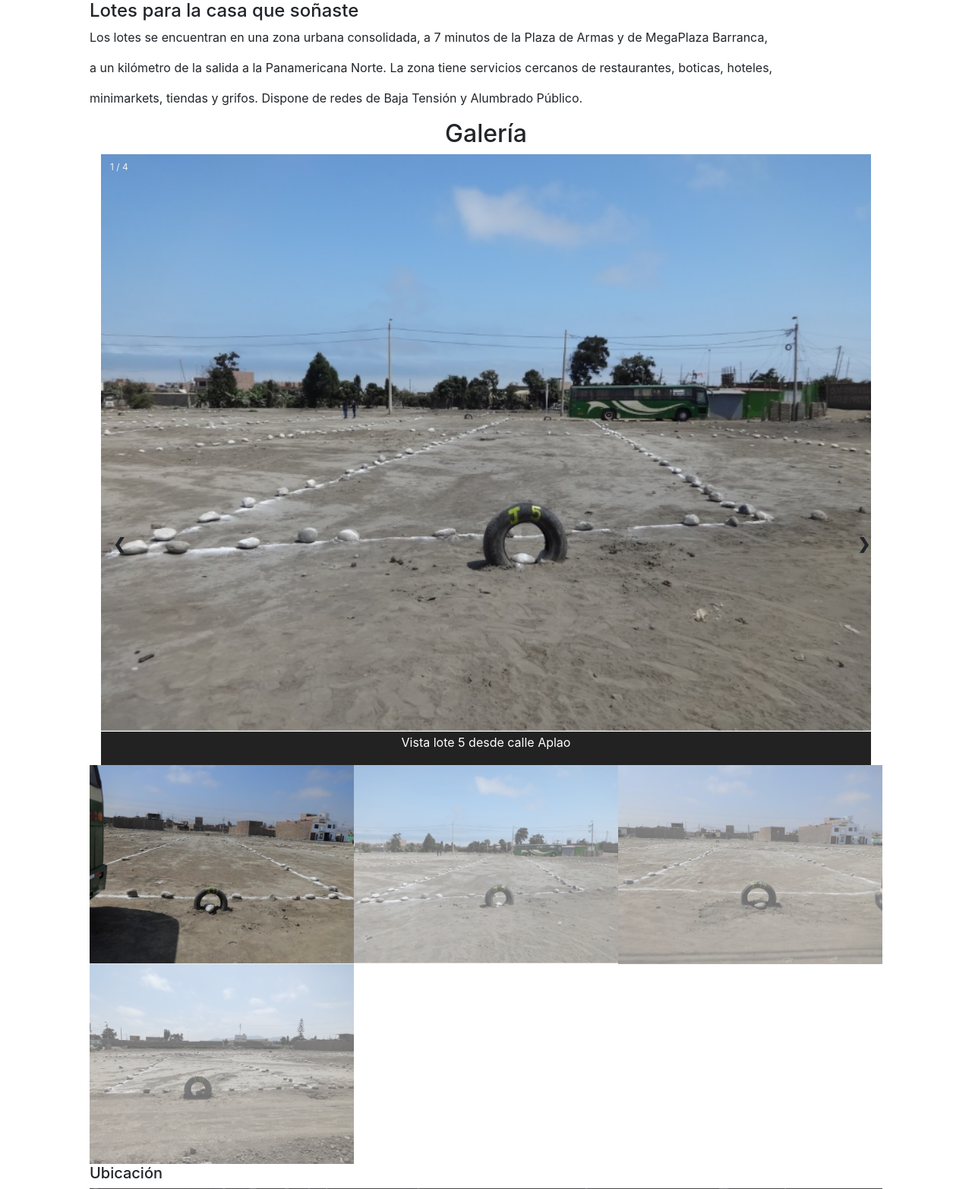
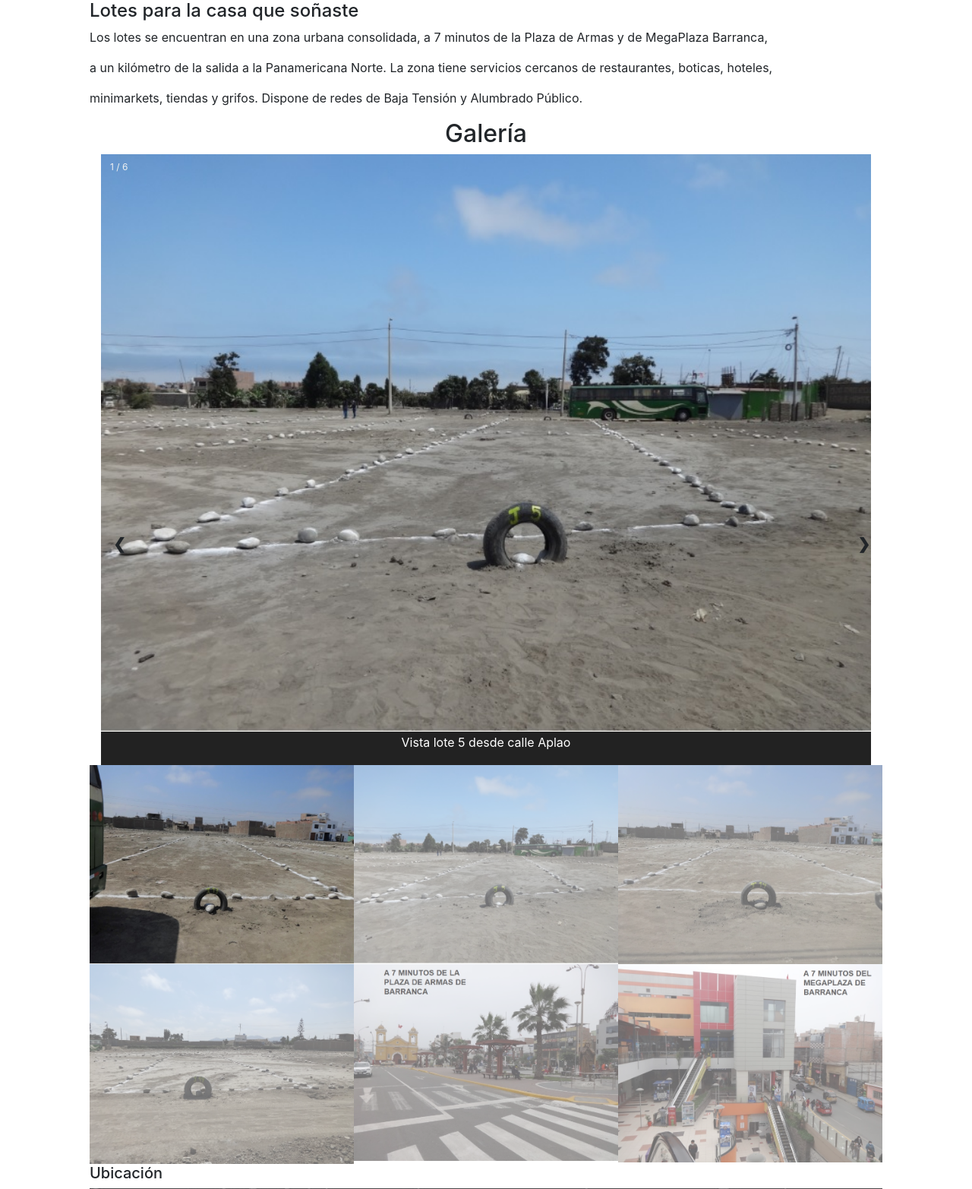
Before and after one commit to cespivilla/sofimarazo, a Flask app: page /ai10 in a window 1280 px wide. Shown: the part 281-1846 px from the top of the page at 76% size. Run offline with Flask 2, Linux system fonts and the light colour scheme; data that the repository does not hold is empty; some libraries are stand-ins or nearby versions.

Commit message:
Update ai10.html

```diff
--- a/templates/ai10.html
+++ b/templates/ai10.html
@@ -28,24 +28,33 @@
 
     <div class="container">
       <div class="mySlides">
-        <div class="numbertext">1 / 4</div>
+        <div class="numbertext">1 / 6</div>
         <img src="/static/AI10/AI10a.jpg" style="width:100%">
       </div>
 
       <div class="mySlides">
-        <div class="numbertext">2 / 4</div>
+        <div class="numbertext">2 / 6</div>
         <img src="/static/AI10/AI10b.jpg" style="width:100%">
       </div>
 
       <div class="mySlides">
-        <div class="numbertext">3 / 4</div>
+        <div class="numbertext">3 / 6</div>
         <img src="/static/AI10/AI10c.jpg" style="width:100%">
       </div>
 
+      <div class="mySlides">
+        <div class="numbertext">4 / 6</div>
+        <img src="/static/AI10/AI10d.jpg" style="width:100%">
+      </div>
 
       <div class="mySlides">
-        <div class="numbertext">4 / 4</div>
-        <img src="/static/AI10/AI10d.jpg" style="width:100%">
+        <div class="numbertext">5 / 6</div>
+        <img src="/static/AI10/AI10e.jpg" style="width:100%">
+      </div>
+
+      <div class="mySlides">
+        <div class="numbertext">6 / 6</div>
+        <img src="/static/AI10/AI10f.jpg" style="width:100%">
       </div>
 
 
@@ -70,7 +79,12 @@
         <div class="column">
           <img class="demo cursor" src="/static/AI10/AI10d.jpg" style="width:100%" onclick="currentSlide(4)" alt="Vista lote 19 desde calle Yanahuara">
         </div>
-
+        <div class="column">
+          <img class="demo cursor" src="/static/AI10/AI10e.jpg" style="width:100%" onclick="currentSlide(5)" alt="Cerca a la Plaza de Armas">
+        </div>
+        <div class="column">
+          <img class="demo cursor" src="/static/AI10/AI10f.jpg" style="width:100%" onclick="currentSlide(6)" alt="Cerca al Megaplaza">
+        </div>
       </div>
     </div>
 
```
